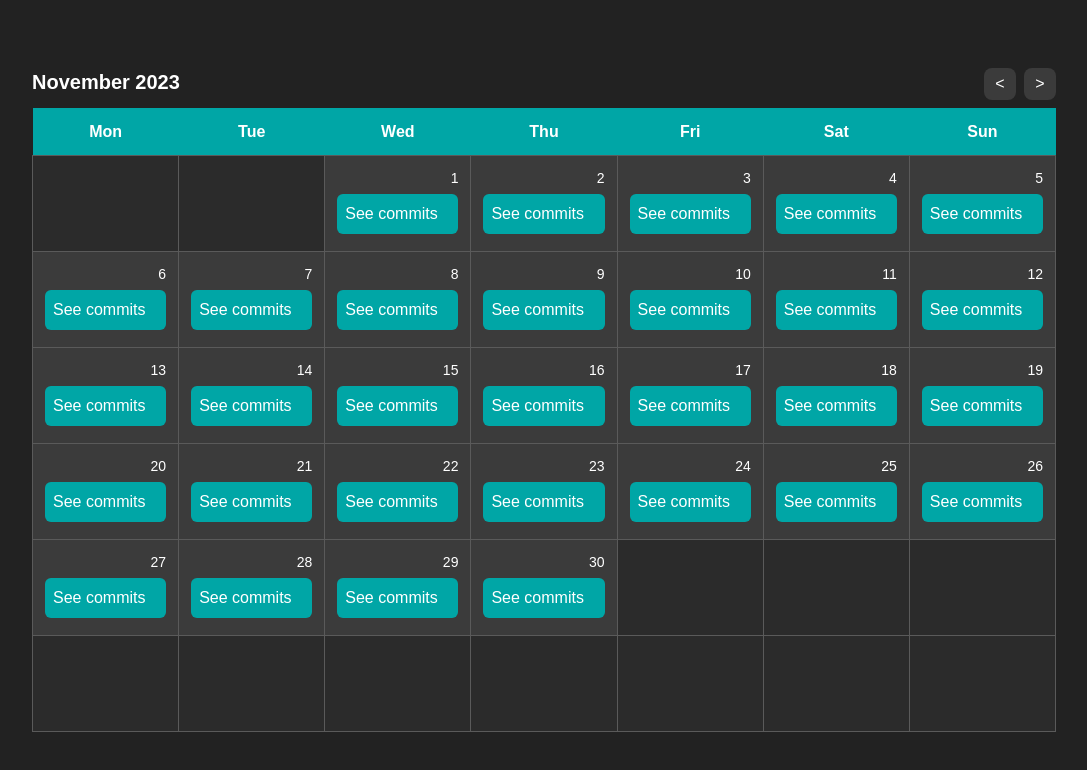
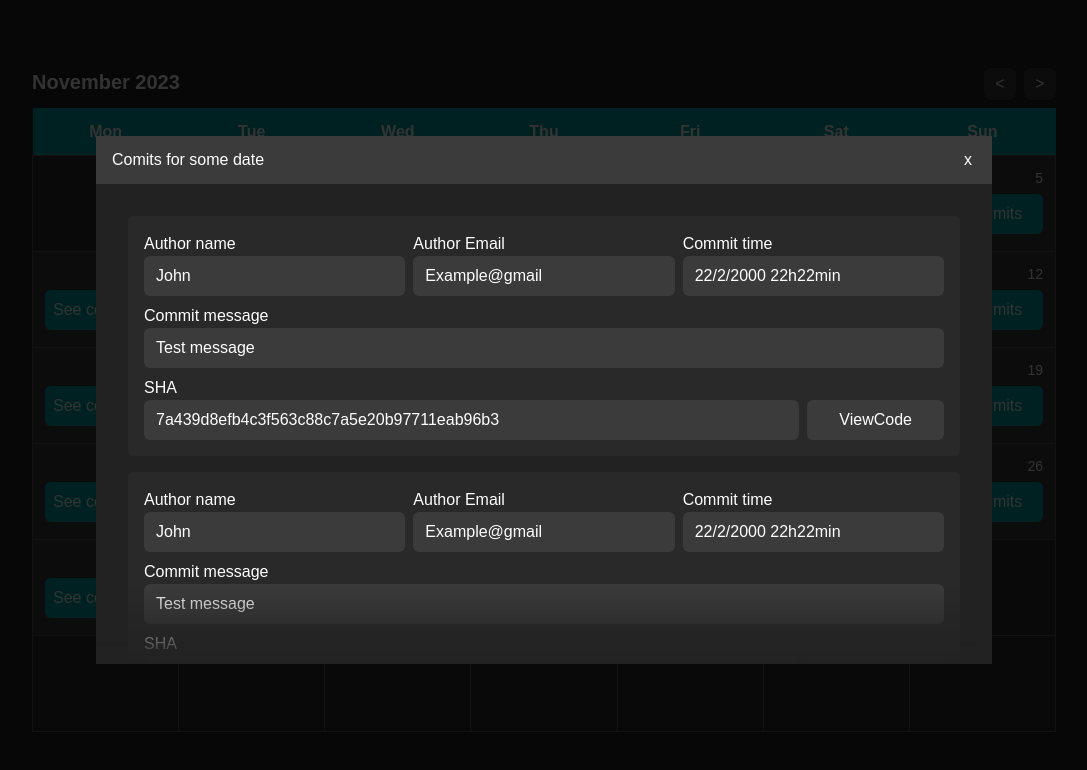
Before and after one commit to Siziii/Calendar-Commits-App, a React (Vite) app: page / in a window 1280 px wide. Shown: the top 770 px of the page, without its empty margins (96-1183 px from the left). Built offline with nearby package versions, Linux system fonts and the light colour scheme; a web font is replaced by a local one.

Commit message:
Added Modal & fetchCommits util

```diff
--- a/src/components/Calendar.jsx
+++ b/src/components/Calendar.jsx
@@ -1,9 +1,28 @@
 import { useState, useEffect } from 'react';
 import { DateTime } from 'luxon';
 import CalendarGrid from "./CalendarGrid";
+import fetchCommits from '../utils/fetchCommits';
+import Modal from './Modal';
 
 const Calendar = () => {
     const [currentMonth, setCurrentMonth] = useState(DateTime.local());
+    const [isModalVisible, setIsModalVisible] = useState(true);
+    const [commitData, setCommitData] = useState([]);
+
+    const openModal = () => {
+        setIsModalVisible(true);
+    };
+
+    const closeModal = () => {
+        setIsModalVisible(false);
+    };
+
+    /*useEffect(() => {
+        // Fetch commit data for a specific repository
+        fetchCommits('Siziii', 'Sizi.Dev.App')
+          .then((data) => setCommitData(data))
+          .catch((error) => console.error('Error fetching commits:', error));
+      }, []);*/
 
     // Event handler to navigate to the previous month
     const handlePrevMonth = () => {
@@ -14,8 +33,13 @@ const Calendar = () => {
     const handleNextMonth = () => {
         setCurrentMonth((prevMonth) => prevMonth.plus({ months: 1 }));
     };
+    //console.log(commitData)
+    return (
+        <>
+            {
+                isModalVisible && <Modal closeModal={closeModal}/>
+            }
 
-    return (
             <div className="w-[80%] flex flex-col">
                 <div className="w-full flex justify-between mb-2">
                     <h1 className="text-xl font-bold">{currentMonth.toLocaleString({ year: 'numeric', month: 'long' })}</h1>
@@ -27,9 +51,10 @@ const Calendar = () => {
                     </div>
                 </div>
                 <div>
-                <CalendarGrid currentMonth={currentMonth}/>
+                    <CalendarGrid currentMonth={currentMonth} />
                 </div>
             </div>
+        </>
     );
 }
 
--- /dev/null
+++ b/src/components/ComitContainer.jsx
@@ -0,0 +1,47 @@
+const ComitContainer = ({authorName, authorEmail, commitTime, commitMessage, commitSHA}) => {
+    return (
+        <div className="bg-[#292929] w-full p-4 mb-4 rounded-md">
+
+            <div className="flex gap-2 mb-2">
+                <div className="w-full">
+                    <span>Author name</span>
+                    <div className="bg-primary py-2 px-3 rounded-md">
+                        <span>{authorName}</span>
+                    </div>
+                </div>
+                <div className="w-full">
+                    <span>Author Email</span>
+                    <div className="bg-primary py-2 px-3 rounded-md">
+                        <span>{authorEmail}</span>
+                    </div>
+                </div>
+                <div className="w-full">
+                    <span>Commit time</span>
+                    <div className="bg-primary py-2 px-3 rounded-md">
+                        <span>{commitTime}</span>
+                    </div>
+                </div>
+            </div>
+
+            <div className="w-full mb-2">
+                <span>Commit message</span>
+                <div className="bg-primary py-2 px-3 rounded-md">
+                    <span>{commitMessage}</span>
+                </div>
+            </div>
+
+            <div className="flex w-full flex-col">
+                <span>SHA</span>
+                <div className="flex gap-2">
+                    <div className="bg-primary py-2 px-3 rounded-md w-full">
+                        <span>{commitSHA}</span>
+                    </div>
+                    <button className="bg-primary py-2 px-8 rounded-md hover:bg-accent transition-all"> ViewCode</button>
+                </div>
+            </div>
+
+        </div>
+    );
+}
+
+export default ComitContainer;
--- /dev/null
+++ b/src/components/Modal.jsx
@@ -0,0 +1,25 @@
+import ComitContainer from "./ComitContainer";
+
+const Modal = ({closeModal}) => {
+    return (
+        <div className="absolute z-10 w-screen h-screen bg-modal flex justify-center items-center">
+            <div className="w-[70%] bg-bg1 relative">
+
+                <div className="w-full flex items-center justify-between bg-primary">
+                    <h1 className="pl-4">Comits for some date</h1>
+                    <button className="w-12 h-12" onClick={closeModal}>x</button>
+                </div>
+
+                <div className="w-full p-8 h-[30rem] overflow-y-auto pb-24 custom-scrollbar">
+                    <ComitContainer authorName={"John"} authorEmail={"Example@gmail"} commitTime={"22/2/2000 22h22min"} commitMessage={"Test message"} commitSHA={"7a439d8efb4c3f563c88c7a5e20b97711eab96b3"}/>
+                    <ComitContainer authorName={"John"} authorEmail={"Example@gmail"} commitTime={"22/2/2000 22h22min"} commitMessage={"Test message"} commitSHA={"7a439d8efb4c3f563c88c7a5e20b97711eab96b3"}/>
+                    <ComitContainer authorName={"John"} authorEmail={"Example@gmail"} commitTime={"22/2/2000 22h22min"} commitMessage={"Test message"} commitSHA={"7a439d8efb4c3f563c88c7a5e20b97711eab96b3"}/>
+                    <ComitContainer authorName={"John"} authorEmail={"Example@gmail"} commitTime={"22/2/2000 22h22min"} commitMessage={"Test message"} commitSHA={"7a439d8efb4c3f563c88c7a5e20b97711eab96b3"}/>
+                </div>
+                <div className='pointer-events-none absolute z-20 h-20 -translate-y-20 w-[calc(100%-16px)] bg-gradient-to-t from-bg1 to-transparent'/>
+            </div>
+        </div>
+    );
+}
+
+export default Modal;
--- a/src/index.css
+++ b/src/index.css
@@ -3,7 +3,19 @@
 @tailwind components;
 @tailwind utilities;
 
-*{
+* {
     color: white;
     font-family: 'Source Sans Pro', sans-serif;
 }
+
+::-webkit-scrollbar {
+    width: 16px;
+}
+
+::-webkit-scrollbar-thumb {
+    background: #666666;
+}
+
+::-webkit-scrollbar-track {
+    background: #333333;
+}
--- /dev/null
+++ b/src/utils/fetchCommits.jsx
@@ -0,0 +1,13 @@
+import axios from 'axios';
+
+const fetchCommits = async (owner, repo) => {
+  try {
+    const response = await axios.get(`https://api.github.com/repos/${owner}/${repo}/commits`);
+    return response.data;
+  } catch (error) {
+    console.error('Error fetching commits:', error);
+    return [];
+  }
+};
+
+export default fetchCommits;
--- a/tailwind.config.js
+++ b/tailwind.config.js
@@ -11,6 +11,9 @@ export default {
       secondary:"#2b2b2b",
       bg1:"#222222",
       accent:"#00a6a6",
+      modal: "rgba(0, 0, 0, .8)",
+
+
     },
   },
   plugins: [],
```
Lines whose indentation alone changed are shown as unchanged.
